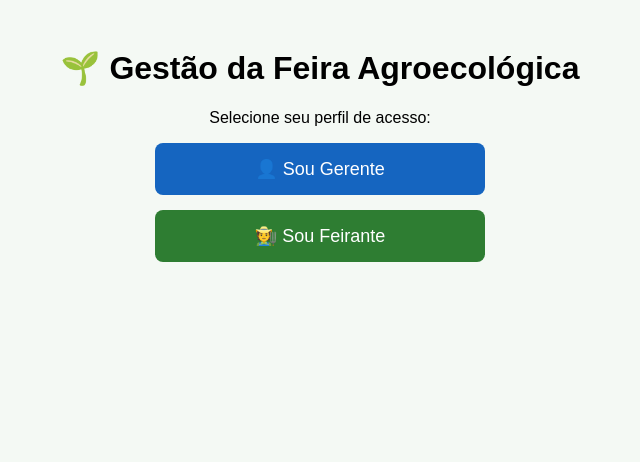
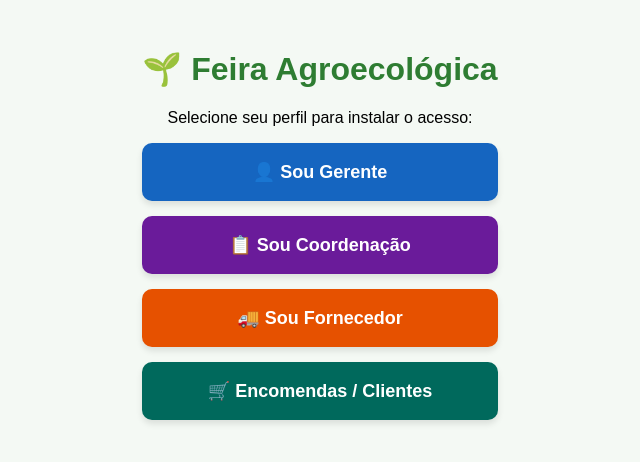
Before and after one commit to jbatist7/feiras, a plain HTML site: page index.html in a window 1280 px wide. Shown: the whole page, without its empty margins (320-960 px from the left). Drawn offline with Linux system fonts and the light colour scheme.

Commit message:
Update index.html

```diff
--- a/index.html
+++ b/index.html
@@ -5,18 +5,23 @@
     <meta name="viewport" content="width=device-width, initial-scale=1.0">
     <title>Feira Agroecológica - Acesso</title>
     <style>
-        body { font-family: sans-serif; text-align: center; padding: 20px; background-color: #f4f9f4; }
-        .btn { display: block; width: 80%; max-width: 300px; margin: 15px auto; padding: 15px;
-               background-color: #2e7d32; color: white; text-decoration: none; border-radius: 8px; font-size: 18px; }
+        body { font-family: sans-serif; text-align: center; padding: 20px; background-color: #f4f9f4; margin: 0; }
+        h1 { color: #2e7d32; margin-top: 30px; }
+        .btn { display: block; width: 85%; max-width: 320px; margin: 15px auto; padding: 18px;
+               color: white; text-decoration: none; border-radius: 10px; font-size: 18px; font-weight: bold; box-shadow: 0 4px 6px rgba(0,0,0,0.1); }
         .btn-gerente { background-color: #1565c0; }
+        .btn-coordenacao { background-color: #6a1b9a; }
+        .btn-fornecedor { background-color: #e65100; }
+        .btn-encomendas { background-color: #00695c; }
     </style>
 </head>
 <body>
-    <h1>🌱 Gestão da Feira Agroecológica</h1>
-    <p>Selecione seu perfil de acesso:</p>
+    <h1>🌱 Feira Agroecológica</h1>
+    <p>Selecione seu perfil para instalar o acesso:</p>
 
     <a href="gerente.html" class="btn btn-gerente">👤 Sou Gerente</a>
-    <a href="feirante.html" class="btn">🧑‍🌾 Sou Feirante</a>
-    <!-- Adicione outros perfis conforme necessário -->
+    <a href="coordenacao.html" class="btn btn-coordenacao">📋 Sou Coordenação</a>
+    <a href="fornecedor.html" class="btn btn-fornecedor">🚚 Sou Fornecedor</a>
+    <a href="encomendas.html" class="btn btn-encomendas">🛒 Encomendas / Clientes</a>
 </body>
 </html>
```
